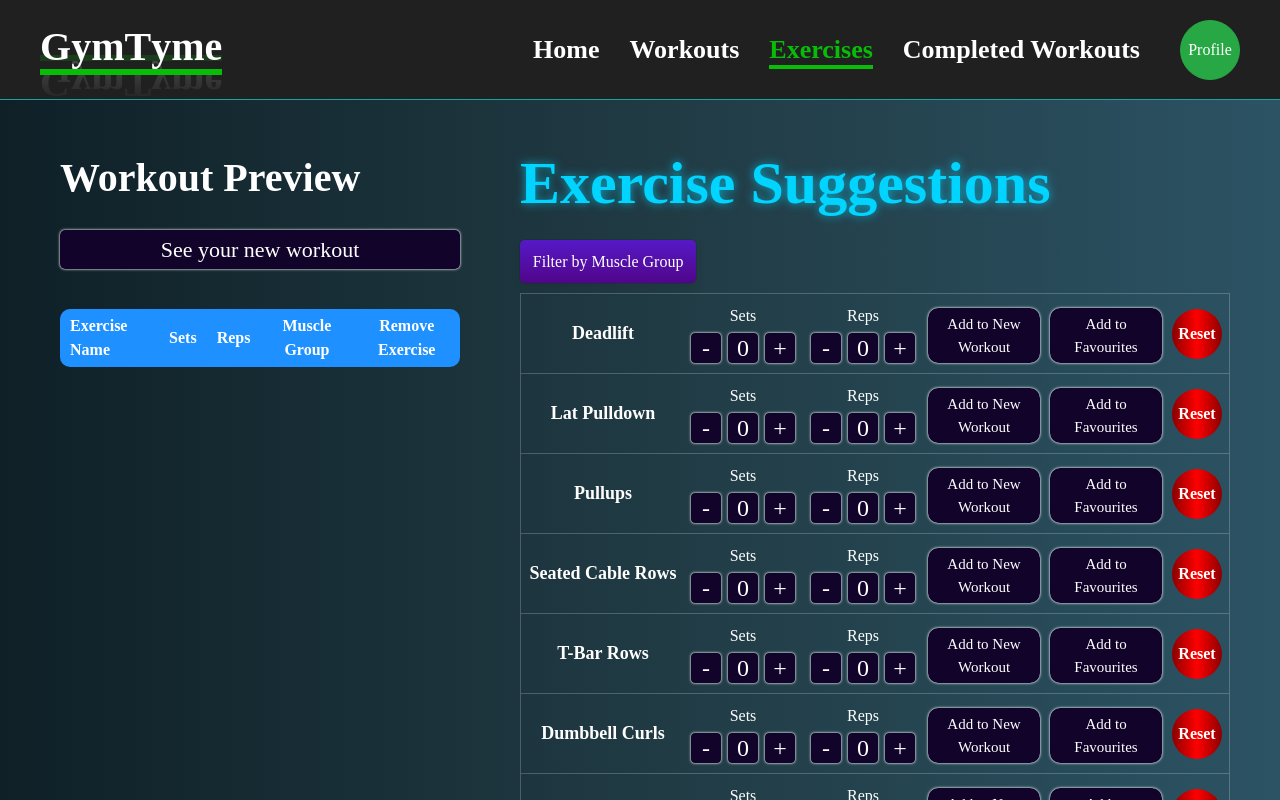
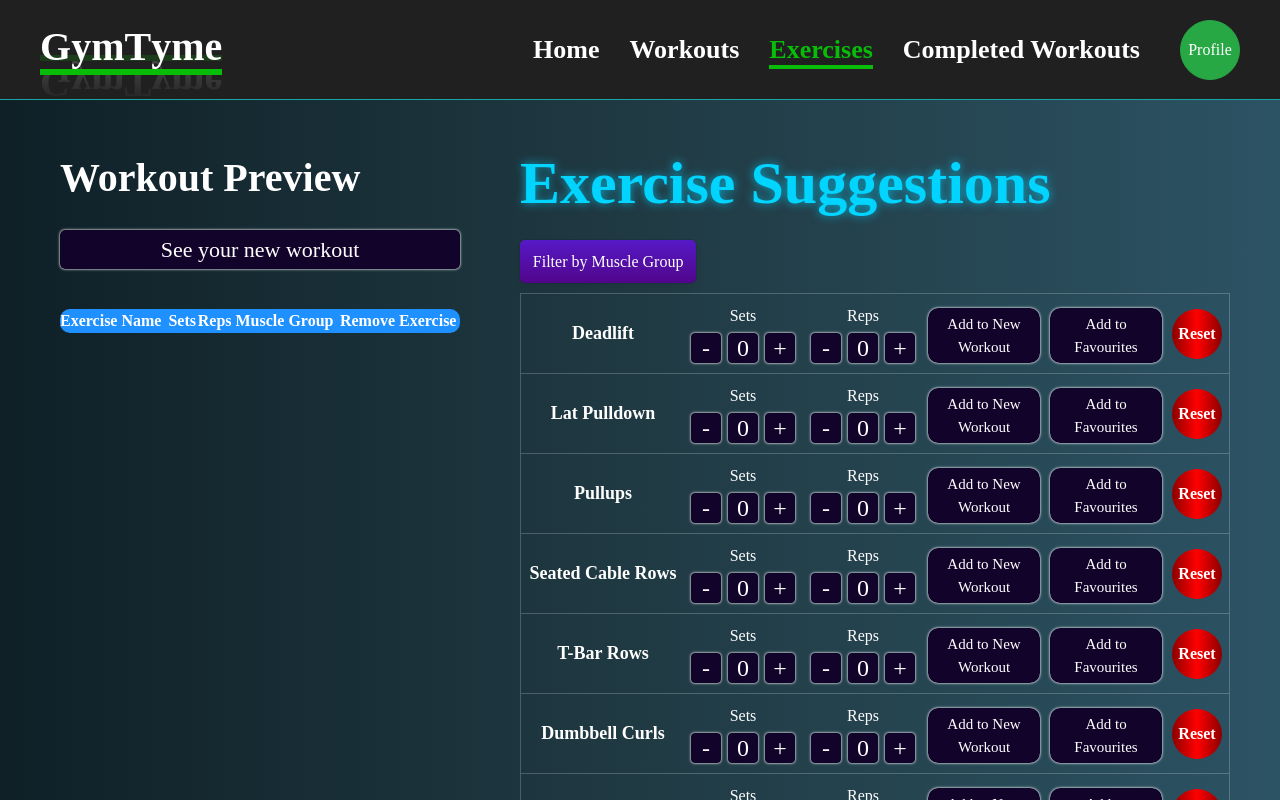
Before and after one commit to Satokii/gymtyme, a React (Vite) app: page /exercises in a window 1280 px wide. Shown: the top 800 px of the page. Built offline with nearby package versions, Linux system fonts and the light colour scheme; a web font is replaced by a local one.

Commit message:
refactor: remove old th and td styling

```diff
--- a/src/styles/workouts/new-workout.css
+++ b/src/styles/workouts/new-workout.css
@@ -67,18 +67,16 @@ table {
     overflow: hidden;
 }
 
+th, td {
+
+}
+
 th {
     background-color: dodgerblue;
 }
 
 th:first-child {
     text-align: start;
-}
-
-th, td {
-    padding: 5px 10px;
-    border-top-width: 0;
-    border-left-width: 0;
 }
 
 th:last-child, td:last-child {
```
